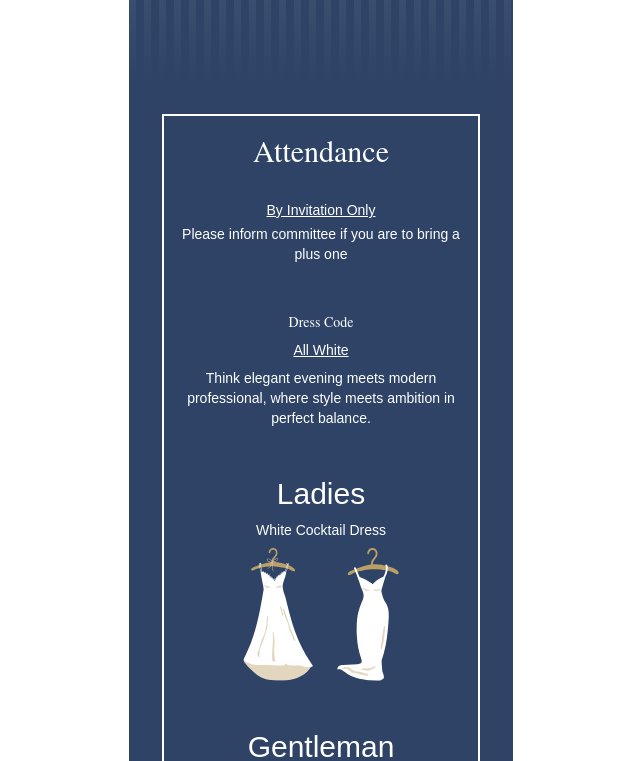
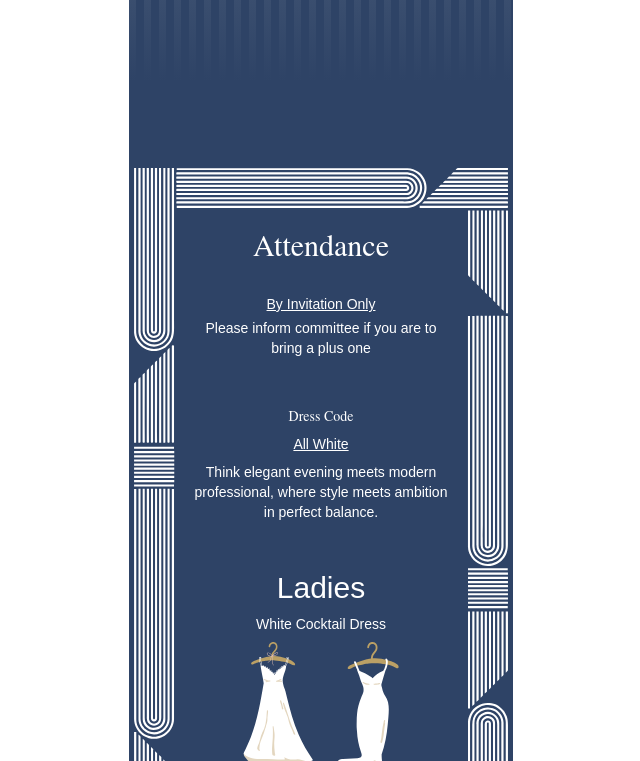
Before and after one commit to AisFarhanFreelance/market-maestro-society-invitation, a Next.js app: page /main in a window 1280 px wide. Shown: the part 1519-2280 px from the top of the page, without its empty margins (319-959 px from the left). Built offline with nearby package versions, Linux system fonts and the light colour scheme; a web font is replaced by a local one.

Commit message:
feat: fix border

```diff
--- a/src/components/attendance/attendance.tsx
+++ b/src/components/attendance/attendance.tsx
@@ -7,10 +7,15 @@ import ladiesDress2 from "/public/assets/images/ladies-dress2.svg";
 
 const Attendance = () => {
   return (
-    <div className="min-h-screen bg-[#2E4366]">
+    <div
+      className="mx-1 min-h-screen bg-[#2E4366] bg-contain bg-center bg-no-repeat px-6 py-28"
+      style={{
+        backgroundImage: 'url("/assets/images/attendance-border.svg")',
+      }}
+    >
       <div className="flex items-center justify-center text-center">
         <div className="m-8 inline-block from-[#CCA482] to-[#665241] p-[1px]">
-          <div className="border-2 border-solid border-white p-4 text-white">
+          <div className="text-white">
             <AnimatedElement>
               <div className="mb-8 font-tex-gyre-termes text-3xl">
                 Attendance
```
Also changed, not shown: public/assets/images/attendance-border.svg (added).
